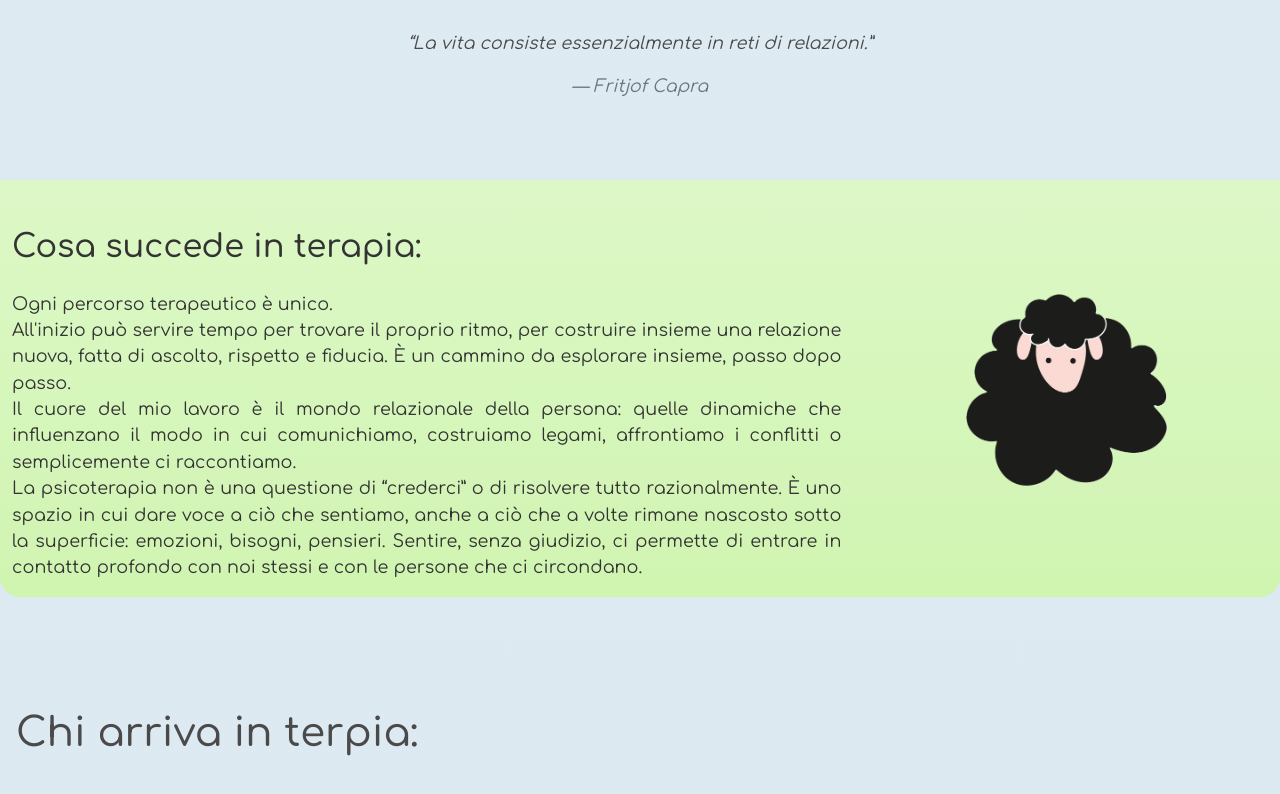
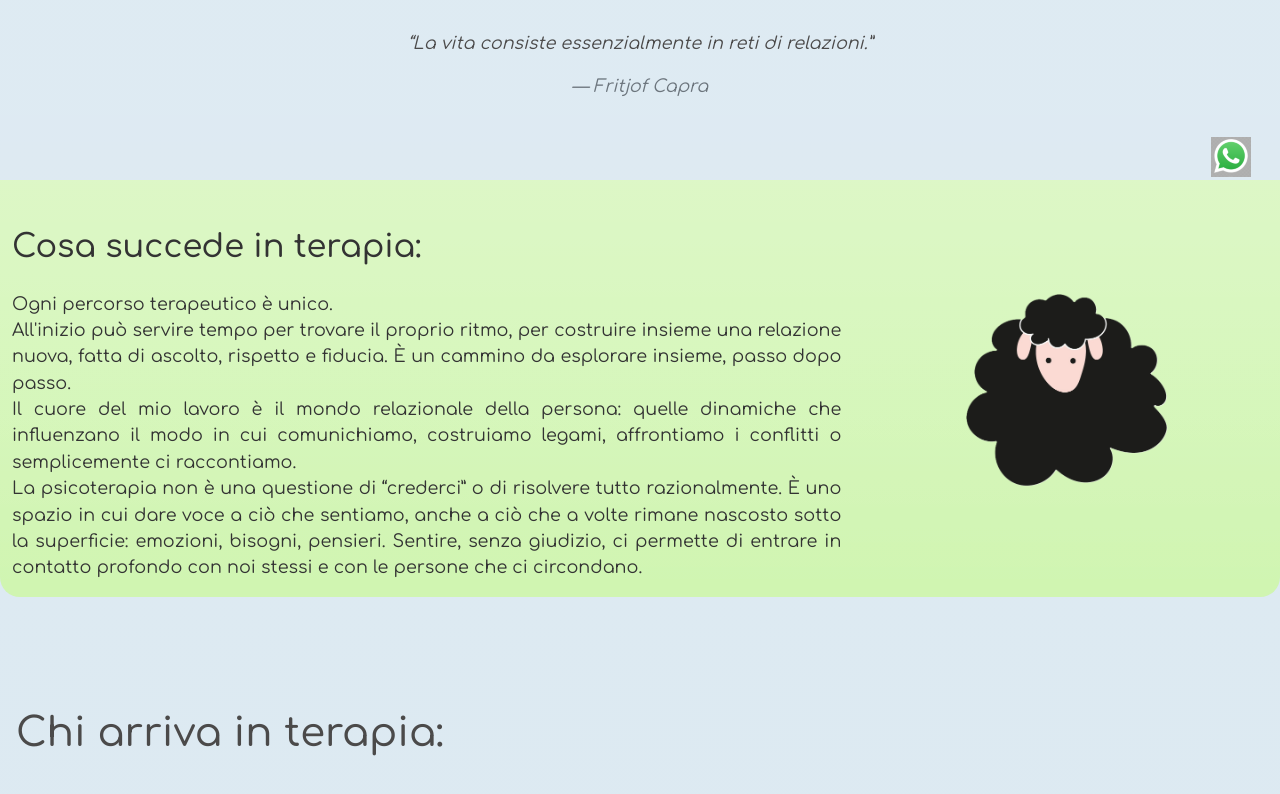
Before and after one commit to Farnabazo/Farnabazo, a plain HTML site: page index.html in a window 1280 px wide. Shown: the part 600-1394 px from the top of the page. Drawn offline with Linux system fonts and the light colour scheme.

Commit message:
Add whatsaspp fixed button and fixed typos

```diff
--- a/index.html
+++ b/index.html
@@ -121,7 +121,7 @@
         </div>
 
         <div class="row my-5 py-5 content" id="services">
-            <h1 class="mb-4 header p-3">Chi arriva in terpia:</h1>
+            <h1 class="mb-4 header p-3">Chi arriva in terapia:</h1>
             <p class="mb-5 fs-5 justified p-3">
                 L'approccio sistemico-relazionale mi consente di lavorare con individui, coppie e
                 famiglie, adattando il percorso terapeutico alla specifica situazione.
@@ -204,6 +204,10 @@
     </footer>
 
 
+    <a href="https://wa.me/3514403138" class="position-fixed bottom-0 end-0 m-3 btn">
+        <img src="img/whatsapp_icon.png"></img>
+    </a>
+
     <script src="bootstrap/js/bootstrap.min.js"></script>
 
 </body>
```
Also changed, not shown: img/whatsapp_icon.png (added).
